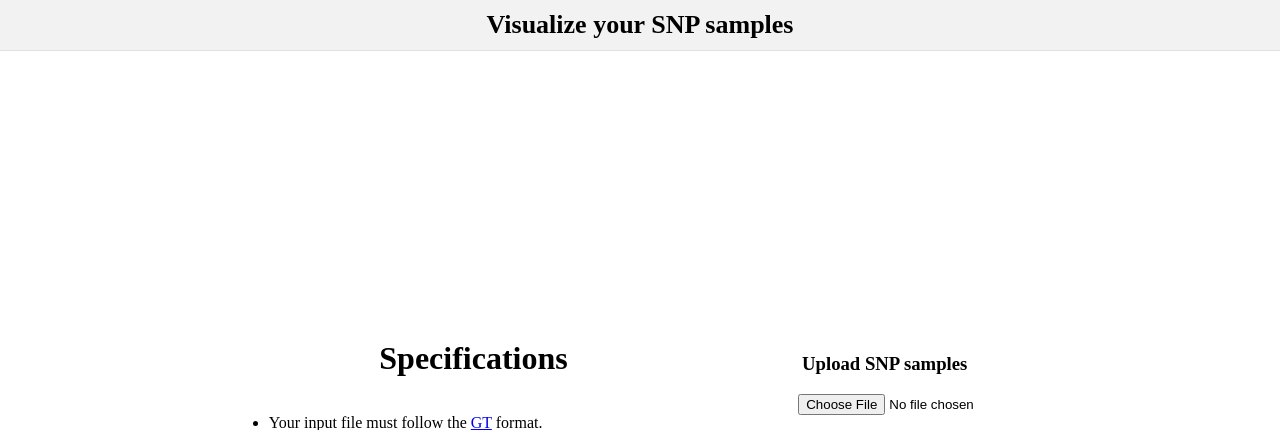
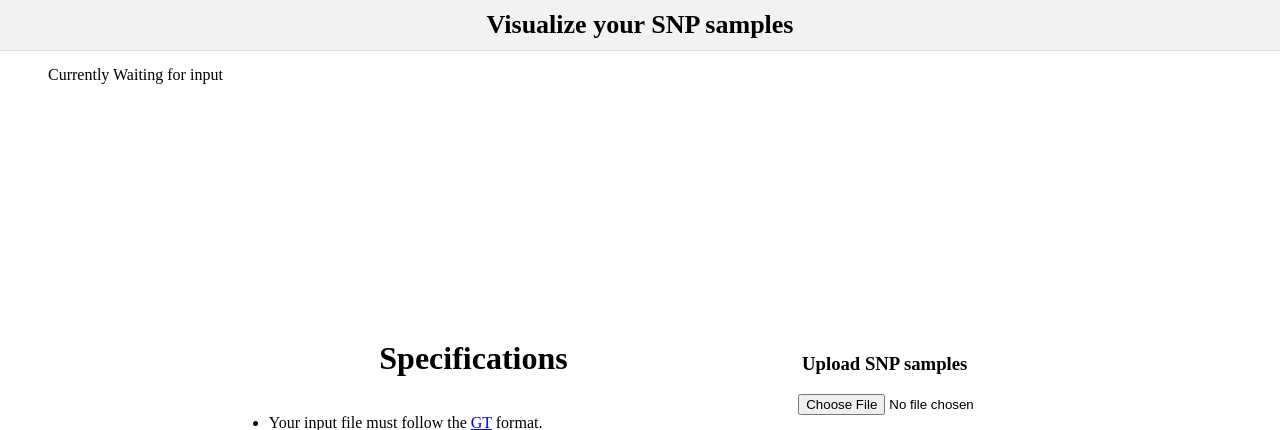
Before and after one commit to KhachDavid/genome-wide-snp-analysis, a Django app: page / in a window 1280 px wide; the page is wider, and only the part inside the window is pictured. Shown: the top 430 px of that part. Run offline with Django 3.2, Linux system fonts and the light colour scheme; parts of the project's set-up code (start-up, migrations or seed data) failed here and were passed over; some libraries are stand-ins or nearby versions.

Commit message:
Added system status information

```diff
--- a/app_pca/static/app_pca/css/app_pca_style.css
+++ b/app_pca/static/app_pca/css/app_pca_style.css
@@ -42,3 +42,10 @@
     /* Center input children */
     margin-top: 2rem;
 }
+
+.system-status-info {
+    position: absolute;
+    top: var(--header-height);
+    left: 3rem;
+    width: 100%;
+}
--- a/app_pca/static/app_pca/js/app_pca_script.js
+++ b/app_pca/static/app_pca/js/app_pca_script.js
@@ -284,10 +284,17 @@ function checkMetaData(
   console.log("file last modified date: ", fileLastModifiedDate);
 
   if (fileSize > 320536434) {
-    alert("File size is too large. Must be less than 320MB");
+    document.getElementById("status-info-text").innerHTML = "File size too large. Max is 320 MB";
     return false;
   }
 
+
+  document.getElementById("status-info-text").innerHTML = "File uploaded successfully";
+  // sleep for 2 seconds
+  setTimeout(function () {
+    // hide the status info text
+    document.getElementById("status-info-text").innerHTML = "RUNNING PCA...";
+  }, 2000);
   return true;
 }
 
@@ -316,13 +323,14 @@ function submitData(data) {
 
     .then(function (response) {
       // get the response
-      console.log("response: ", response);
+      document.getElementById("status-info-text").innerHTML = "PCA complete";
       plotPCA(response.plotPoints, response.userPoints);
     });
 }
 
 function plotPCA(baseDataset, inputDataset) {
   // use plotly to plot the data
+  document.getElementById("status-info-text").innerHTML = "Plotting PCA...";
 
   let base_x = baseDataset.map(function (d) {
     return d[0];
@@ -440,12 +448,14 @@ function plotPCA(baseDataset, inputDataset) {
     },
   };
 
-  Plotly.newPlot("plot", data, layout);
-
+  Plotly.newPlot("plot", data, layout).then(function (gd) {
+    // when the plot is done
+    document.getElementById("status-info-text").innerHTML = "Plotting complete";
+    document.getElementsByClassName(".app-body-content-text-input-title")[0].style.display = "none";
+    document.getElementsByClassName(".app-body-content-text-input")[0].style.display = "none";
+    document.getElementById("status-info-text").innerHTML = "Done!";
+  });
   // show the plot
-  document.getElementById("plot").style.display = "block";
 
 
-  document.getElementsByClassName(".app-body-content-text-input-title")[0].style.display = "none";
-  document.getElementsByClassName(".app-body-content-text-input")[0].style.display = "none";
 }
--- a/app_pca/templates/app_pca/index.html
+++ b/app_pca/templates/app_pca/index.html
@@ -12,6 +12,10 @@
 <!-- Actual content of index.html -->
 {% block content %}
 <div class="app-body-content">
+    <div class="system-status-info">
+        <p id="status-info-text">Currently Waiting for input</p>
+    </div>
+
     <div class="app-body-content-text-input-title">
         <h1>Specifications</h1>
 
@@ -23,7 +27,7 @@
                         target="_blank">GT</a> format.
                 </li>
                 <li>
-                    <a href="">Here</a> is an example input file
+                    <a href="https://drive.google.com/file/d/1yRf4WpUonKULweEg08EVsLw2My-1e8Wt/view?usp=sharing" target="_blank">Here</a> is an example input file
                 </li>
                 <li>
                     The input file must be in <b>.txt (space or tab separated)</b> or <b>.csv</b> format.
```
Also changed, not shown: 1 other file.
